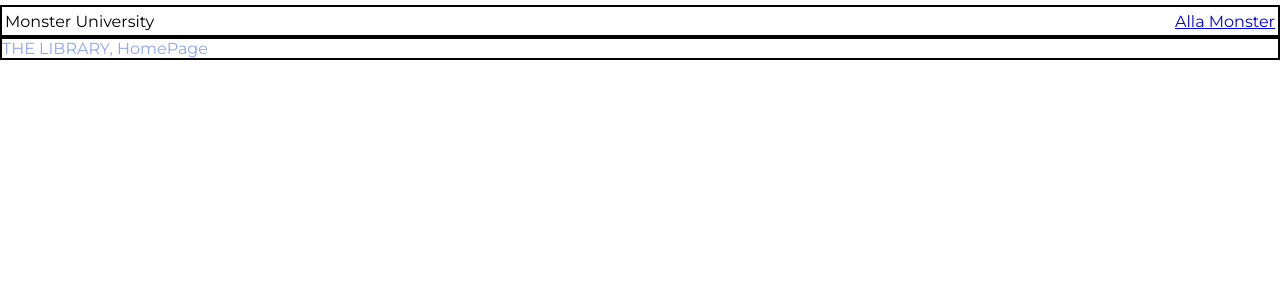
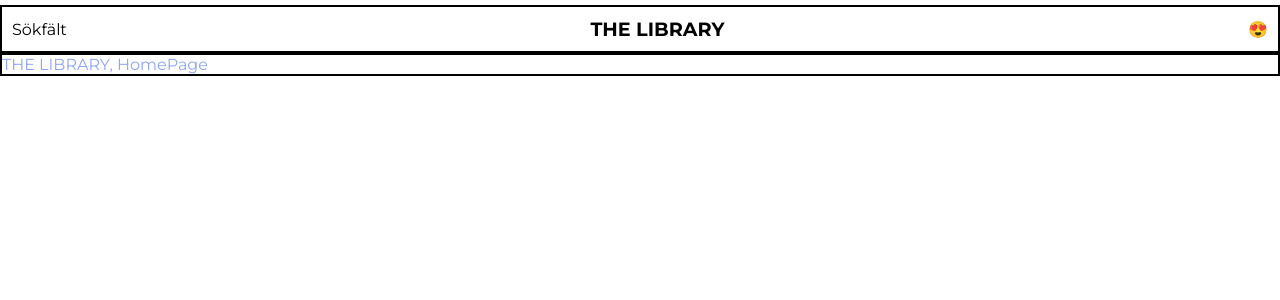
Before and after one commit to naathaliie/Slutprojekt-JS-ramverk-F23, a React (Vite) app: page / in a window 1280 px wide. Shown: the top 300 px of the page. Built offline with nearby package versions, Linux system fonts and the light colour scheme.

Commit message:
navbar style

```diff
--- a/src/components/Navbar/Navbar.scss
+++ b/src/components/Navbar/Navbar.scss
@@ -1,20 +1,34 @@
+@import "../../scss/variables/colors.scss";
+
 .NavBar {
     border: solid black 2px;
-    height: 2rem;
+    height: 3rem;
     display: flex;
     place-items: center;
     justify-content: space-between;
     margin-top: 5px;
-    padding: 0px 3px 0px 3px;
-  .nav-title {
-      .title {
+    padding: 0px 10px 0px 10px;
+  .nav-search {
+      .search {
         color: black;
         text-decoration: none;
       }
     }
-    .nav-links {
-      display: flex;
-      gap: 1rem;
+
+    .nav-loggo{
+        .home{
+         text-decoration:none;
+         font-size: larger;
+         font-weight: bolder;
+         color: $color-black;
+        }
+
+    }
+
+    .nav-myPage {
+      .myPage{
+        text-decoration:none;
+      }
     }
 
   }
--- a/src/components/Navbar/Navbar.tsx
+++ b/src/components/Navbar/Navbar.tsx
@@ -5,18 +5,21 @@ const Navbar = () => {
   return (
     <>
       <div className="NavBar">
-        <div className="nav-title">
-          <NavLink key={"home"} to={"/"} className="title">
-            Monster University
+        <div className="nav-search">
+          <NavLink key={"home"} to={"/"} className="search">
+            Sökfält
           </NavLink>
         </div>
 
-        <div className="nav-links">
-          {/* <NavLink key={"home"} to={"/"}>
-              HomePage
-            </NavLink> */}
-          <NavLink key={"allMonsters"} to={"/monsters"}>
-            Alla Monster
+        <div className="nav-loggo">
+          <NavLink key={"home"} to={"/"} className="home">
+            THE LIBRARY
+          </NavLink>
+        </div>
+
+        <div className="nav-myPage">
+          <NavLink key={"myPage"} to={"/monsters"} className="myPage">
+            😍
           </NavLink>
         </div>
       </div>
```
